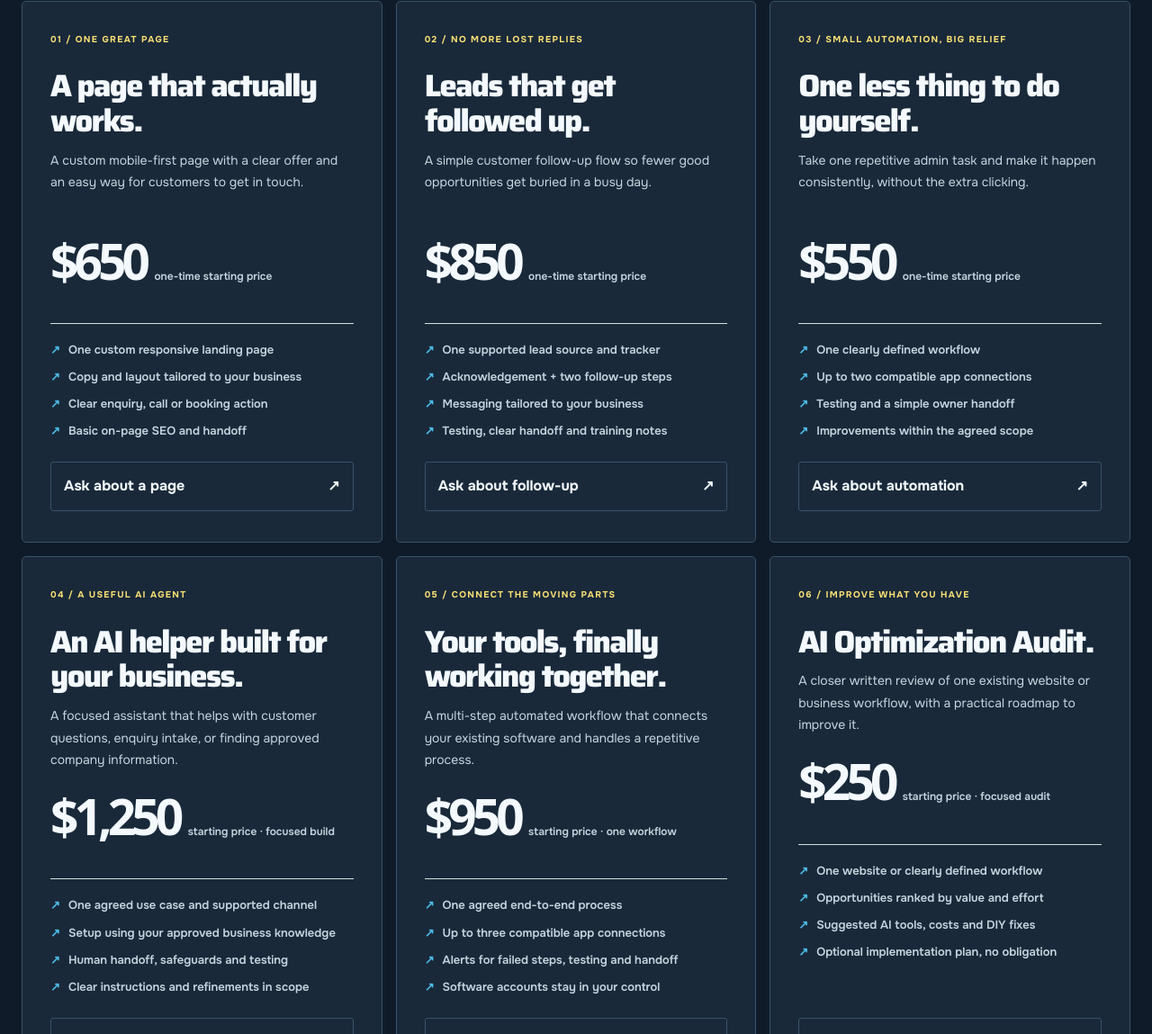
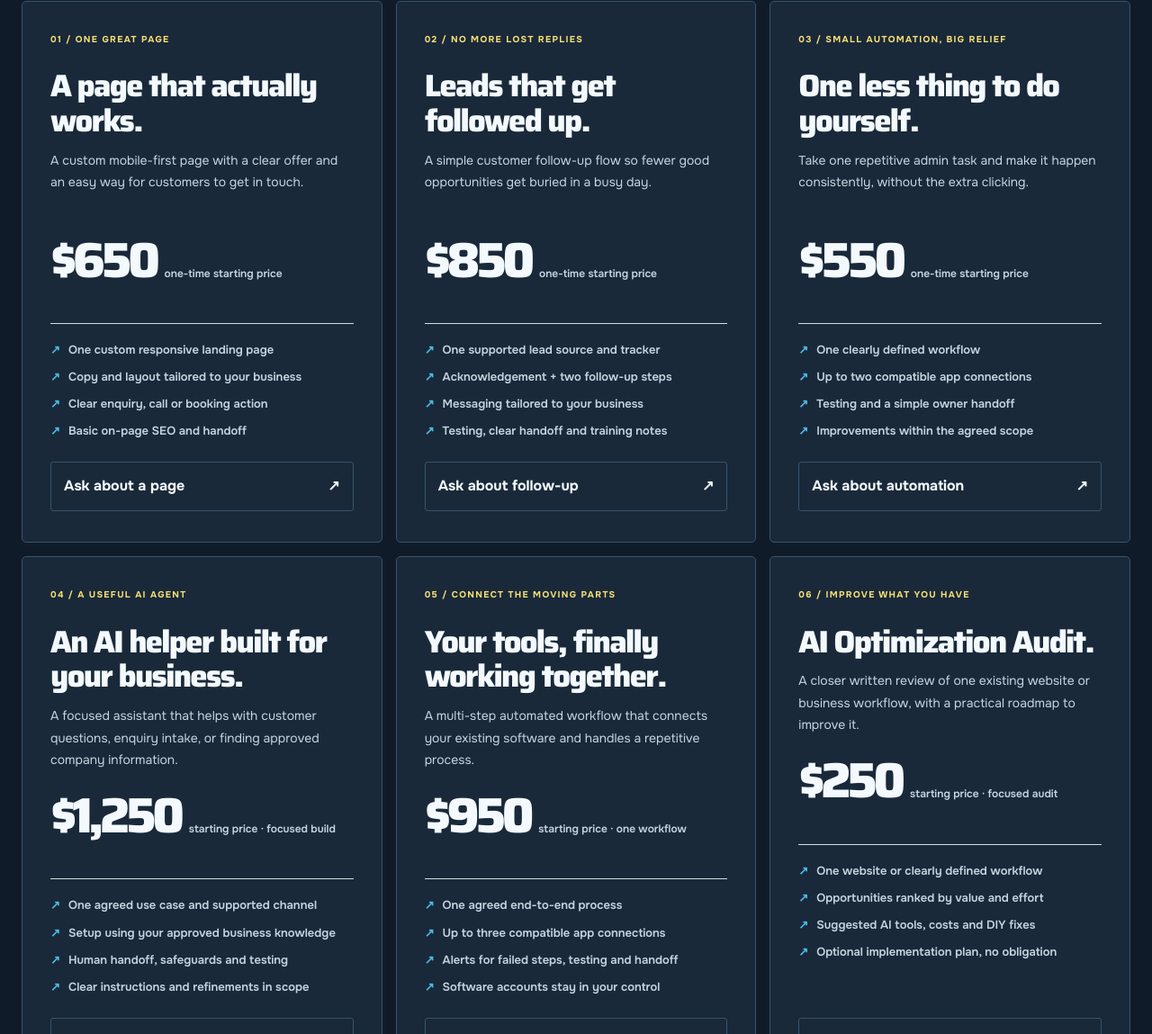
Before and after one commit to houstoninvestments-jpg/archiebase-bridge, a plain HTML site: page editorial/index.html in a window 1280 px wide. Shown: the part 5003-6152 px from the top of the page at 90% size. Drawn offline with Linux system fonts and the light colour scheme.

Commit message:
Apply Saira and Onest to typography variables across the site

```diff
--- a/editorial/assets/fonts.css
+++ b/editorial/assets/fonts.css
@@ -7,7 +7,7 @@
 html[data-font="06"]{--ab-head:'Barlow Condensed',sans-serif;--ab-body:'Public Sans',sans-serif;--ab-headweight:800;--ab-headtrack:-.035em}
 html[data-font="07"]{--ab-head:'Instrument Serif',sans-serif;--ab-body:'Outfit',sans-serif;--ab-headweight:400;--ab-headtrack:-.045em}
 html[data-font="08"]{--ab-head:'Chivo',sans-serif;--ab-body:'Alegreya Sans',sans-serif;--ab-headweight:800;--ab-headtrack:-.07em}
-html[data-font="09"]{--ab-head:'Saira',sans-serif;--ab-body:'Onest',sans-serif;--ab-headweight:800;--ab-headtrack:-.05em}
+html[data-font="09"]{--ab-head:'Saira',sans-serif;--ab-body:'Onest',sans-serif;--ab-headweight:800;--ab-headtrack:-.05em;--display:'Saira',system-ui,sans-serif;--body:'Onest',system-ui,sans-serif}
 html[data-font="10"]{--ab-head:'Red Hat Display',sans-serif;--ab-body:'Lora',sans-serif;--ab-headweight:800;--ab-headtrack:-.065em}
 html[data-font] body{font-family:var(--ab-body)!important}
 html[data-font] :is(h1,h2,h3,.wordmark,.logo){font-family:var(--ab-head)!important;font-weight:var(--ab-headweight)!important;letter-spacing:var(--ab-headtrack)!important}
```
